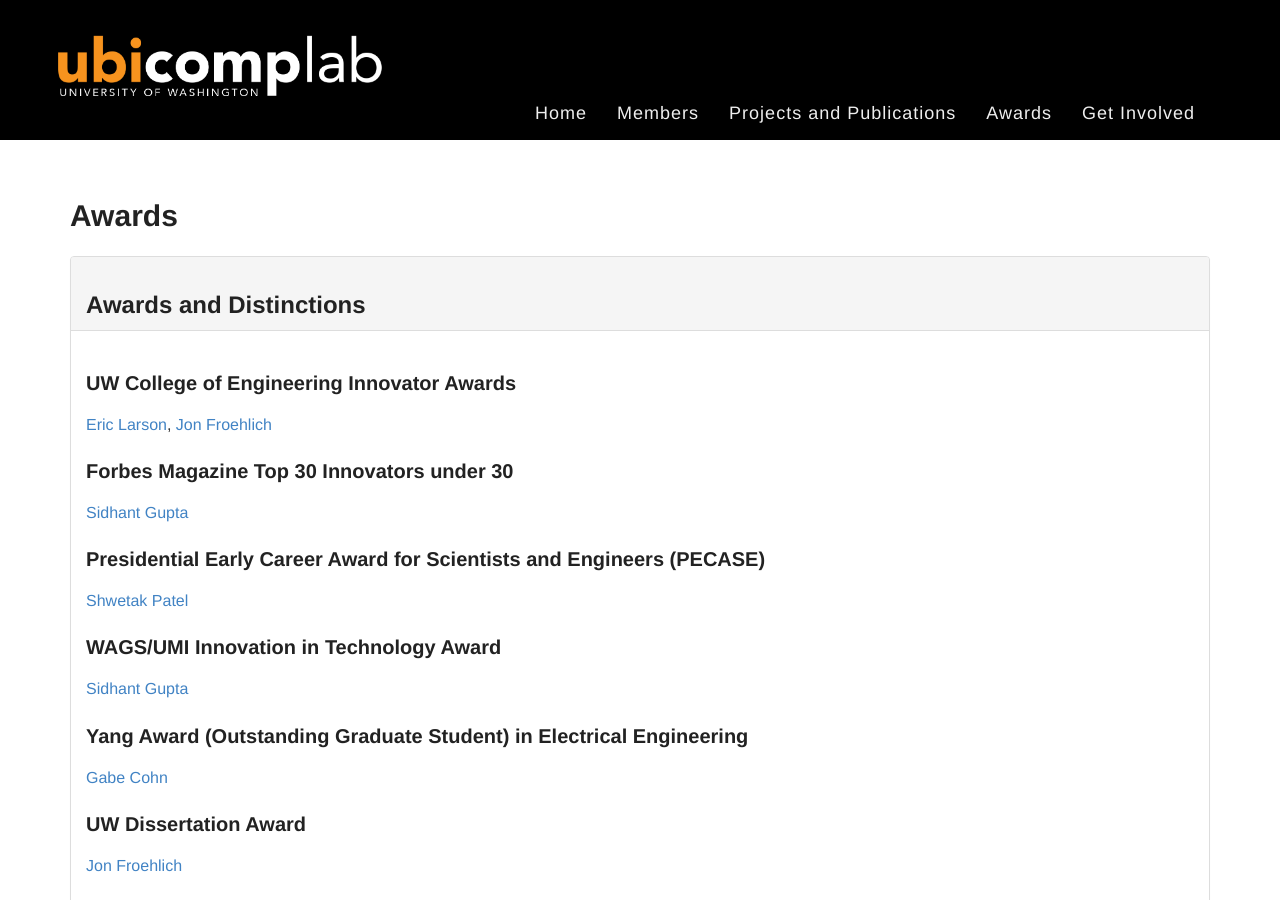
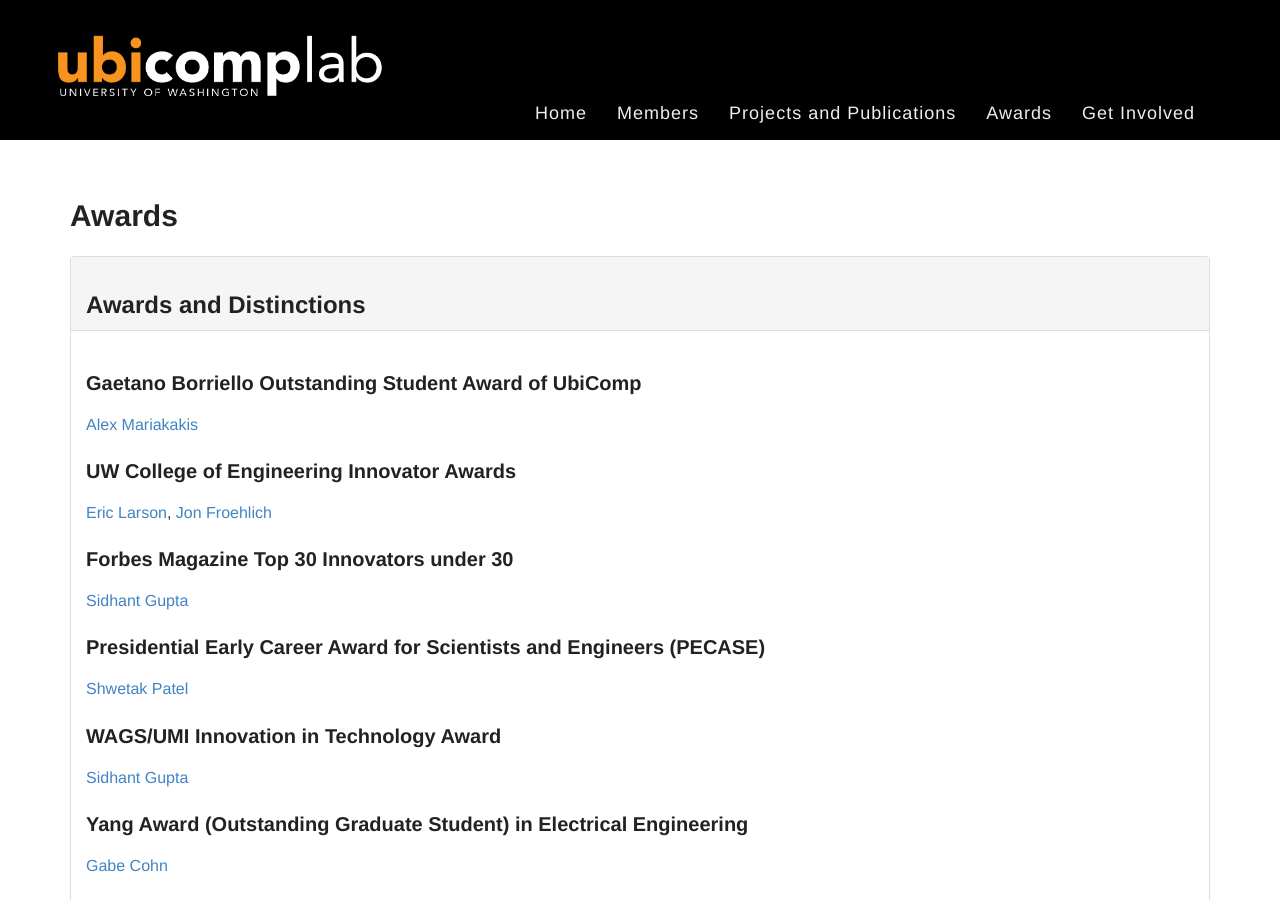
Before and after one commit to ubicomplab/ubicomplab.github.io, a Jekyll site: the page built from awards/index.html, in a window 1280 px wide and 900 px high. Built offline with Jekyll 4.4.1, drawn with Linux system fonts in a browser that asks for light colours; some web fonts are replaced.

Commit message:
Update awards.yml

```diff
--- a/_data/awards.yml
+++ b/_data/awards.yml
@@ -1,3 +1,6 @@
+- name: Gaetano Borriello Outstanding Student Award of UbiComp
+  people: [mariakakis]
+
 - name: UW College of Engineering Innovator Awards
   people: [larson, froehlich]
 
```
